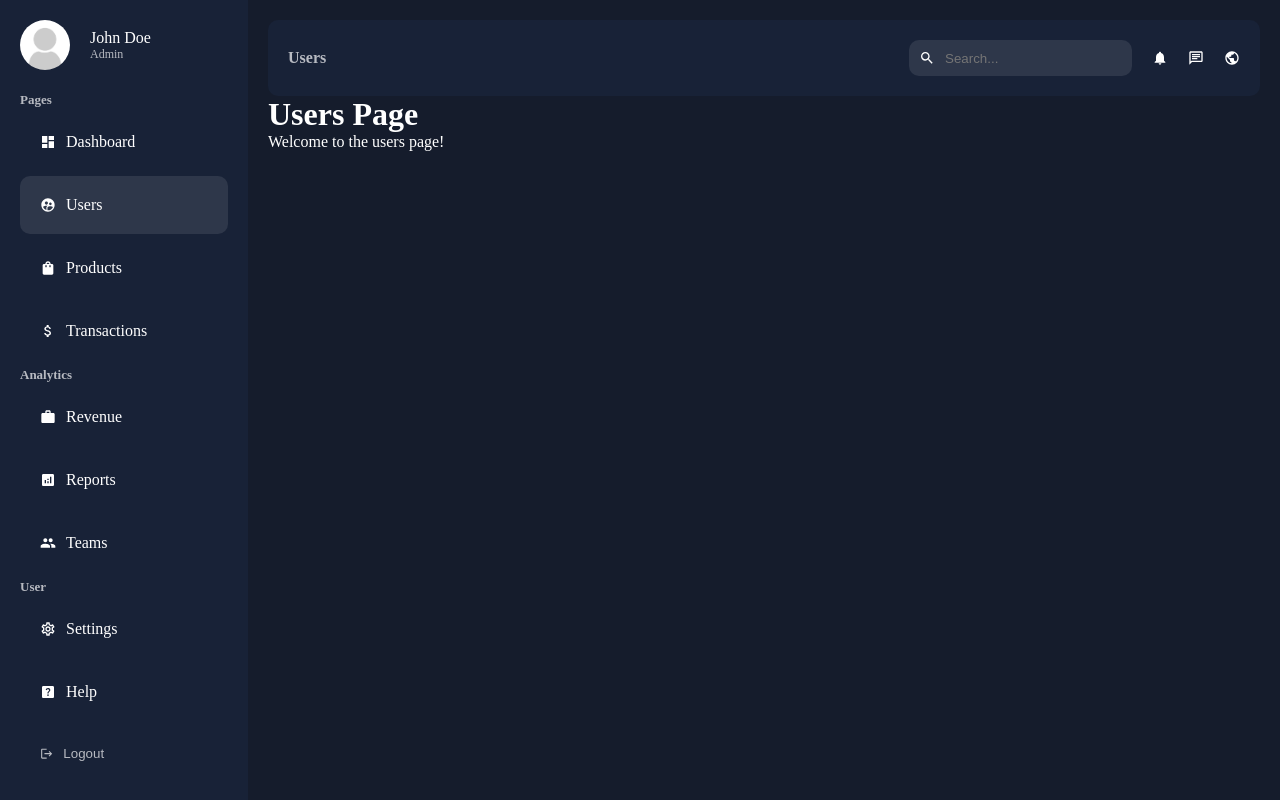
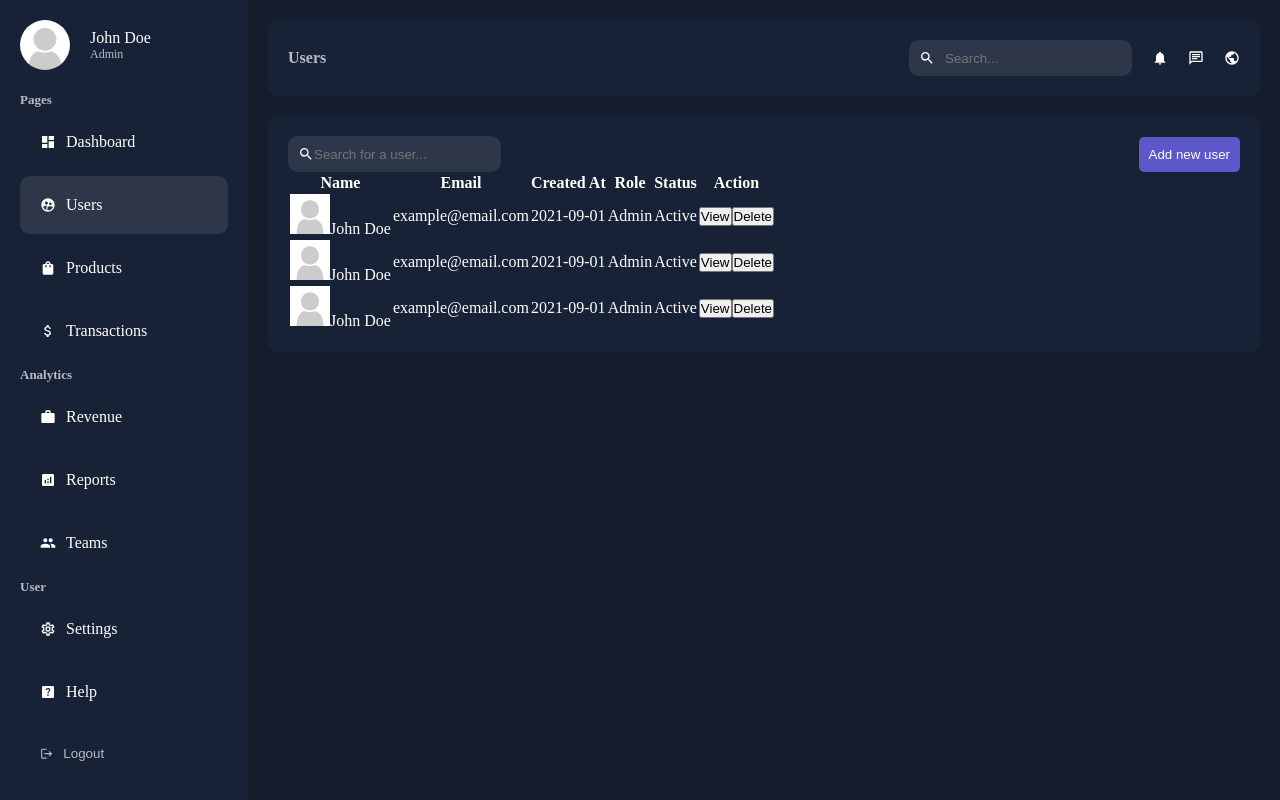
Before and after one commit to Gderhy/admin-dashboard, a Next.js app: page /dashboard/users in a window 1280 px wide. Built offline with nearby package versions, Linux system fonts and the light colour scheme.

Commit message:
Started working on users page

```diff
--- a/app/dashboard/layout.jsx
+++ b/app/dashboard/layout.jsx
@@ -2,6 +2,7 @@ import Navbar from "app/ui/dashboard/navbar/navbar";
 import Sidebar from "app/ui/dashboard/sidebar/sidebar";
 
 import styles from "app/ui/dashboard/dashboard.module.css";
+import Footer from "app/ui/dashboard/footer/footer";
 
 export default function Layout({ children }) {
   return (
@@ -12,6 +13,7 @@ export default function Layout({ children }) {
       <div className={styles.content}>
         <Navbar />
         {children}
+        <Footer />
       </div>
     </div>
   );
--- a/app/dashboard/users/page.jsx
+++ b/app/dashboard/users/page.jsx
@@ -1,9 +1,98 @@
+import styles from "app/ui/dashboard/users/users.module.css";
+import Search from "app/ui/dashboard/search/search";
+import Link from "next/link";
+import Image from "next/image";
+
 export default function UsersPage() {
 
     return (
-        <div>
-            <h1>Users Page</h1>
-            <p>Welcome to the users page!</p>
+      <div className={styles.container}>
+        <div className={styles.top}>
+          <Search placeholder="Search for a user..." />
+          <Link href="">
+            <button className={styles.addButton}>Add new user</button>
+          </Link>
         </div>
-    )
+        <table className={styles.table}>
+          <thead>
+            <tr>
+              <th>Name</th>
+              <th>Email</th>
+              <th>Created At</th>
+              <th>Role</th>
+              <th>Status</th>
+              <th>Action</th>
+            </tr>
+          </thead>
+          <tbody>
+            <tr>
+              <td>
+                <div className={styles.user}>
+                  <Image src="/noavatar.png" width={40} height={40} />
+                  John Doe
+                </div>
+              </td>
+              <td>example@email.com</td>
+              <td>2021-09-01</td>
+              <td>Admin</td>
+              <td>Active</td>
+              <td>
+                <Link href="">
+                  <button className={`${styles.button} ${styles.view}`}>
+                    View
+                  </button>
+                </Link>
+                <button className={`${styles.button} ${styles.delete}`}>
+                  Delete
+                </button>
+              </td>
+            </tr>
+            <tr>
+              <td>
+                <div className={styles.user}>
+                  <Image src="/noavatar.png" width={40} height={40} />
+                  John Doe
+                </div>
+              </td>
+              <td>example@email.com</td>
+              <td>2021-09-01</td>
+              <td>Admin</td>
+              <td>Active</td>
+              <td>
+                <Link href="">
+                  <button className={`${styles.button} ${styles.view}`}>
+                    View
+                  </button>
+                </Link>
+                <button className={`${styles.button} ${styles.delete}`}>
+                  Delete
+                </button>
+              </td>
+            </tr>
+            <tr>
+              <td>
+                <div className={styles.user}>
+                  <Image src="/noavatar.png" width={40} height={40} />
+                  John Doe
+                </div>
+              </td>
+              <td>example@email.com</td>
+              <td>2021-09-01</td>
+              <td>Admin</td>
+              <td>Active</td>
+              <td>
+                <Link href="">
+                  <button className={`${styles.button} ${styles.view}`}>
+                    View
+                  </button>
+                </Link>
+                <button className={`${styles.button} ${styles.delete}`}>
+                  Delete
+                </button>
+              </td>
+            </tr>
+          </tbody>
+        </table>
+      </div>
+    );
 }
--- /dev/null
+++ b/app/ui/dashboard/footer/footer.jsx
@@ -0,0 +1,14 @@
+import styles from "./footer.module.css";
+
+export default function Footer() {
+    return (
+        <div className={styles.container}>
+            <div className={styles.logo}>
+
+            </div>
+            <div className={styles.text}
+
+            ></div>
+        </div>
+    )
+};
--- /dev/null
+++ b/app/ui/dashboard/footer/footer.module.css
@@ -0,0 +1,15 @@
+.container {
+    display: flex;
+    align-items: center;
+    justify-content: space-between;
+    margin-top: 30px;
+    color: var(--textSoft);
+}
+
+.logo {
+    font-weight: bold;
+}
+
+.text {
+    font-size: 12px;
+}
--- /dev/null
+++ b/app/ui/dashboard/search/search.jsx
@@ -0,0 +1,12 @@
+import { MdSearch } from "react-icons/md";
+import styles from "./search.module.css";
+
+export default function Search({placeholder}) {
+
+    return (
+        <div className={styles.container}>
+            <MdSearch/>
+            <input type="text" placeholder={placeholder} className={styles.input} />
+        </div>
+    )
+};
--- /dev/null
+++ b/app/ui/dashboard/search/search.module.css
@@ -0,0 +1,17 @@
+.container {
+  display: flex;
+  align-items: center;
+  justify-content: space-between;
+  gap: 10xp;
+  background-color: var(--darkGrey);
+  padding: 10px;
+  border-radius: 10px;
+  width: max-content;
+}
+
+.input {
+  background-color: transparent;
+  border: none;
+  color: var(--textSoft);
+  outline: none;
+}
--- /dev/null
+++ b/app/ui/dashboard/users/users.module.css
@@ -0,0 +1,25 @@
+.container {
+    background-color: var(--bgSoft);
+    padding: 20px;
+    border-radius: 10px;
+    margin-top: 20px;
+}
+
+.top {
+    display: flex;
+    align-items: center;
+    justify-content: space-between;
+}
+
+.addButton {
+    padding: 10px;
+    background-color: #5d57c9;
+    color: var(--text);
+    border: none;
+    border-radius: 5px;
+    cursor: pointer;
+}
+
+.table {
+
+}
```
Also changed, not shown: app/ui/dashboard/users/users.jsx (added).
